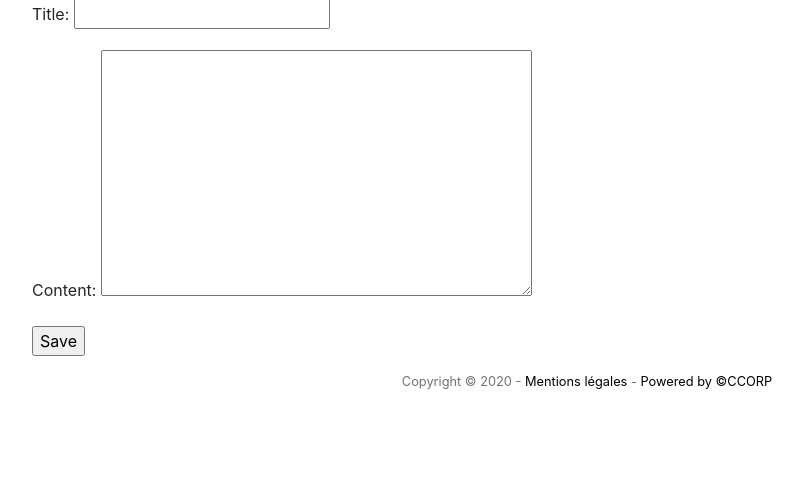
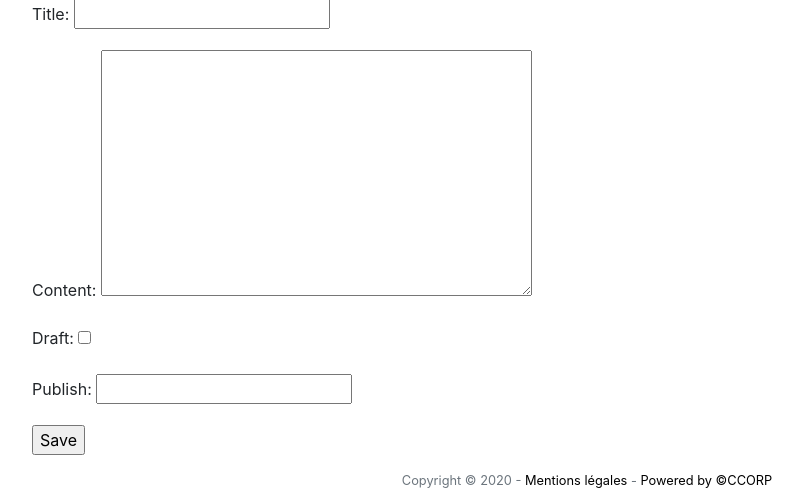
Before and after one commit to sloutmyv/SYC_BLOG_2020, a Django app: page /create/ in a window 1280 px wide. Shown: the part 455-945 px from the top of the page, without its empty margins (53-856 px from the left). Before the commit the page ends 844 px from the top, so only its background shows below. Run offline with Django 3.2, Linux system fonts and the light colour scheme; the visitor is signed in with stand-in values (Sample User, id 1); some libraries are stand-ins or nearby versions.

Commit message:
20200411-0840 - Draft mode implementation

```diff
--- a/src/posts/forms.py
+++ b/src/posts/forms.py
@@ -8,4 +8,6 @@ class PostModelForm(forms.ModelForm):
         fields = [
             'title',
             'content',
+            'draft',
+            'publish',
         ]
--- a/src/posts/models.py
+++ b/src/posts/models.py
@@ -13,6 +13,9 @@ class Post(models.Model):
     timestamp = models.DateTimeField(auto_now=False, auto_now_add=True)         # everytime
     updated = models.DateTimeField(auto_now=True, auto_now_add=False)           # initialy
 
+    draft = models.BooleanField(default=False)
+    publish = models.DateField(auto_now=False, auto_now_add=False)
+
     def __str__(self):                                                          # python 3
         return self.title
 
--- a/src/posts/templates/posts/posts_list.html
+++ b/src/posts/templates/posts/posts_list.html
@@ -14,6 +14,9 @@
         <div class="container">
           <h1 class="display-4"><a href="{% url 'posts-app:post-detail' slug=post.slug %}">{{ post.title }}</a></h1>
           <p>By {{post.user}} on {{post.timestamp}}</p>
+          {% if post.draft %}
+            <span style='color:red;'>Draft</span>
+          {% endif %}
           <p class="lead">{{ post.content|linebreaks|truncatechars:120}}</p>
         </div>
       </div>
```
Also changed, not shown: src/posts/migrations/0002_auto_20200411_0833.py (added).
